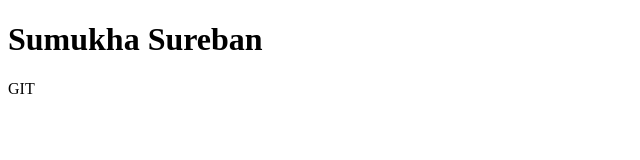
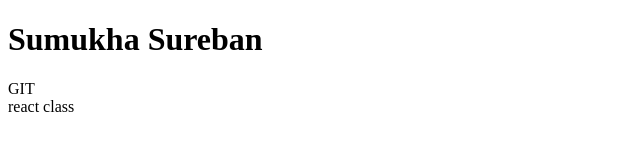
Before and after one commit to Sumukha-Nagaraj-Sureban/pwlive2, a plain HTML site: page index.html in a window 1280 px wide. Shown: the full height of the page, 0-640 px from the left. Drawn offline with Linux system fonts and the light colour scheme.

Commit message:
add react class

```diff
--- a/index.html
+++ b/index.html
@@ -12,6 +12,10 @@
     <section>
         <span>GIT</span>
     </section>
+
+    <section>
+        react class
+    </section>
     <script src="./script.js"></script>
 </body>
 </html>
```
